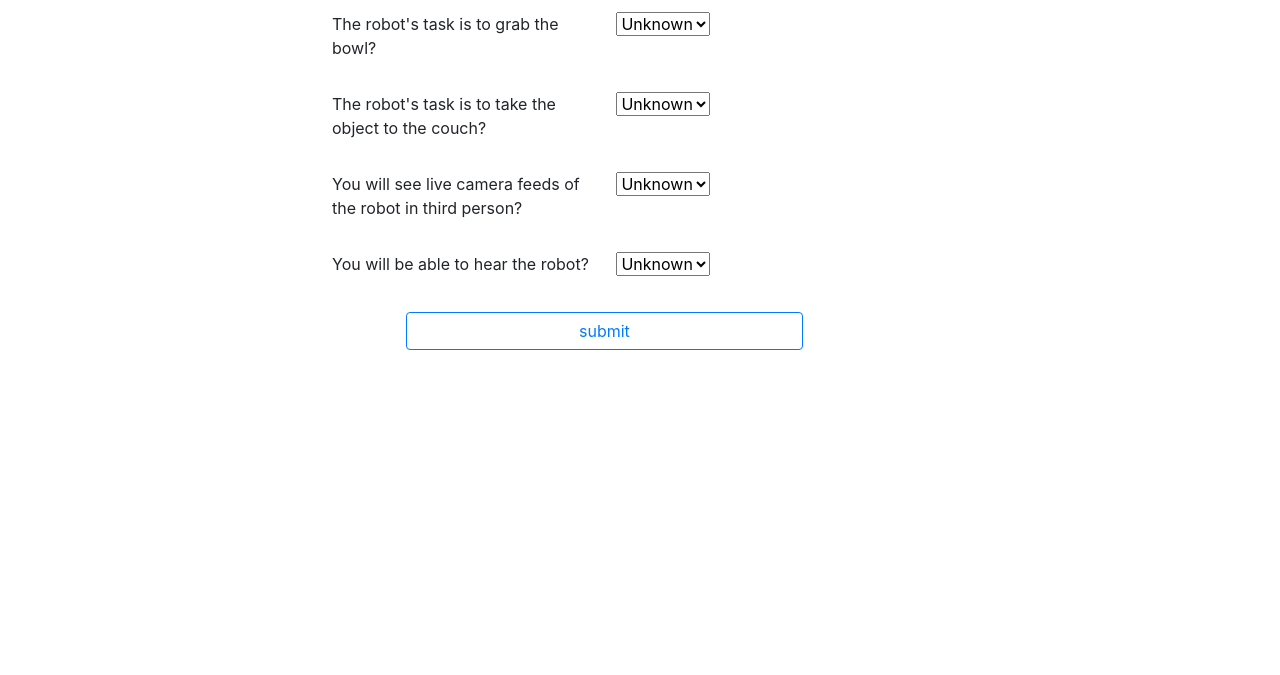
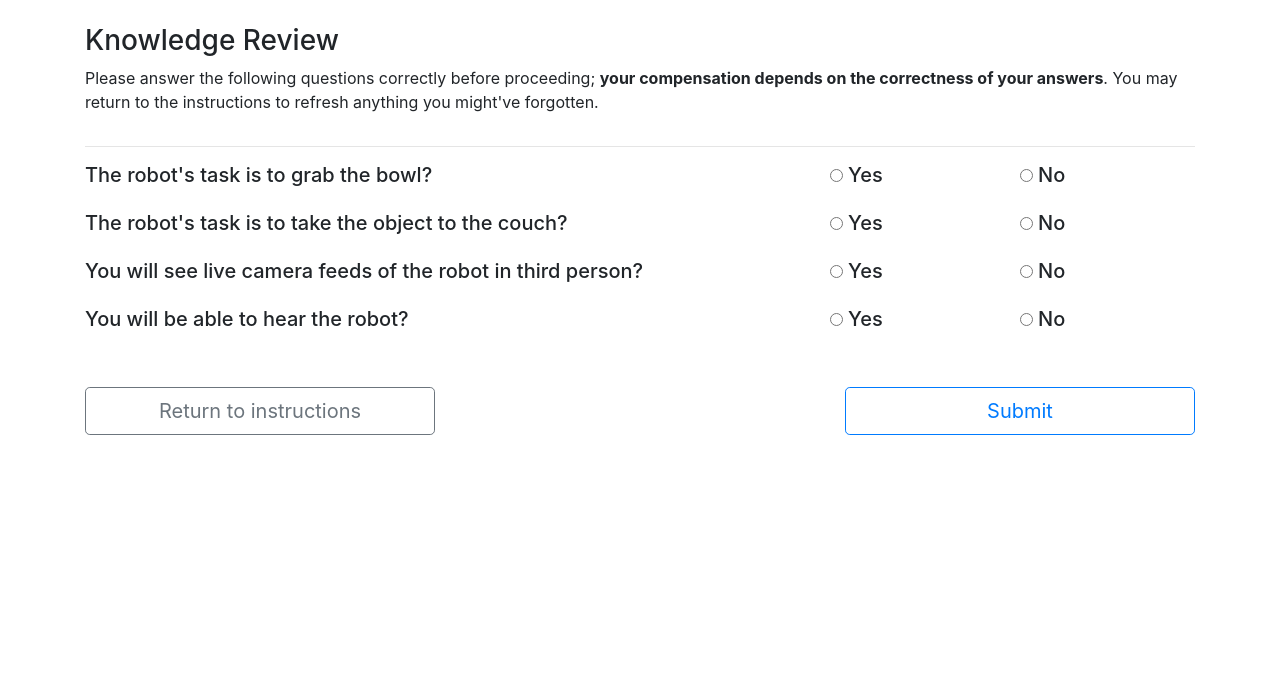
Before and after one commit to GT-RAIL/isolation_cyoa, a Django app: page /test in a window 1280 px wide. Shown: the top 675 px of the page. Before the commit the page ends 350 px from the top, so only its background shows below. Run offline with Django 3.2, Linux system fonts and the light colour scheme; the visitor is signed in with stand-in values (Sample User, id 1); parts of the project's set-up code (start-up, migrations or seed data) failed here and were passed over; some libraries are stand-ins or nearby versions.

Commit message:
Update the test question parsing

```diff
--- a/dining_room/forms.py
+++ b/dining_room/forms.py
@@ -45,6 +45,20 @@ class InstructionsTestForm(ModelForm):
             'will_be_able_to_hear_robot'
         ]
 
+    def clean(self):
+        """Customize the cleaning of this form to disallow empty responses"""
+        cleaned_data = super().clean()
+
+        errors = []
+        for key in self.fields:
+            if cleaned_data.get(key) is None:
+                errors.append(forms.ValidationError("The question '%(question)s' must be answered", params={'question': self.fields[key].label}))
+
+        if len(errors) > 0:
+            raise forms.ValidationError(errors)
+
+        return cleaned_data
+
 
 class SurveyForm(ModelForm):
     """
--- a/dining_room/templates/dining_room/test.html
+++ b/dining_room/templates/dining_room/test.html
@@ -5,43 +5,75 @@
 {% endblock %}
 
 {% block content %}
-<div class="container-fluid">
+<div class="container">
 
+<div class="row mt-4">
+    <div class="col">
+    <h3>Knowledge Review</h3>
+    <p>Please answer the following questions correctly before proceeding; <b>your compensation depends on the correctness of your answers</b>. You may return to the instructions to refresh anything you might've forgotten.</p>
+    </div>
+</div>
+
+<hr/>
+
+{% spaceless %}
 <div class="row justify-content-center">
     {% if form.errors %}
-    <div class="alert alert-danger">
-    {{ form.non_field_errors }}
+    <div class="col">
+    <ul class="alert alert-danger">
+        {% for error in form.non_field_errors %}
+        <li>{{ error }}</li>
+        {% endfor %}
+    </ul>
     </div>
     {% endif %}
 </div>
-
 <div class="row justify-content-center">
-    <form method="post" action="{% url 'dining_room:test' %}" class="offset-2 col-8 table-responsive">
+    <form method="post" action="{% url 'dining_room:test' %}" class="col">
     {% csrf_token %}
     {% for hidden in form.hidden_fields %}
     {{ hidden }}
     {% endfor %}
-    <table class="table table-borderless">
+
     {% for field in form.visible_fields %}
-        {% if field.errors %}
-        <tr class="row">
-            <td class="col alert alert-danger">{{ field.errors }}</td>
-        </tr>
-        {% endif %}
-        <tr class="row">
-            <td class="col-4">{{ field.label_tag }}</td>
-            <td class="col">{{ field }}</td>
-        </tr>
+
+    <fieldset class="form-group">
+    {% if field.errors %}
+    <div class="row">
+    <div class="col alert alert-danger">{% for error in field.errors %}<p class="my-1">{{ error }}</p>{% endfor %}</div>
+    </div>
+    {% endif %}
+    <div class="row">
+        <legend class="col-form-label col-8 py-0"><h5>{{ field.label }}</h5></legend>
+        <div class="col">
+        <div class="row">
+            {% for value, name in field.field.widget.choices %}
+            {% if value != 'unknown' %}
+            <div class="col form-check form-check-inline">
+            <h5>
+              <input class="form-check-input" type="radio" name="{{ field.name }}" value="{{ value }}" {% if value|safe == field.value|safe %}checked{% endif %}>
+              <label class="form-check-label" for="{{ value }}">{{ name }}</label>
+            </h5>
+            </div>
+            {% endif %}
+            {% endfor %}
+        </div>
+        </div>
+    </div>
+    </fieldset>
     {% endfor %}
-    </table>
 
-    <div class="row">
-        <div class="col-6 offset-1">
-        <input type="submit" value="submit" class="btn btn-block btn-outline-primary">
+    <div class="row mt-5">
+        <div class="col-4">
+            <a href="{% url 'dining_room:instructions' %}" class="btn btn-block btn-outline-secondary btn-lg">Return to instructions</a>
+        </div>
+        <div class="col-4 offset-4">
+            <input type="submit" value="Submit" class="btn btn-block btn-outline-primary btn-lg">
         </div>
     </div>
     </form>
 </div>
+{% endspaceless %}
 
 </div>
 <style type="text/css">
```
